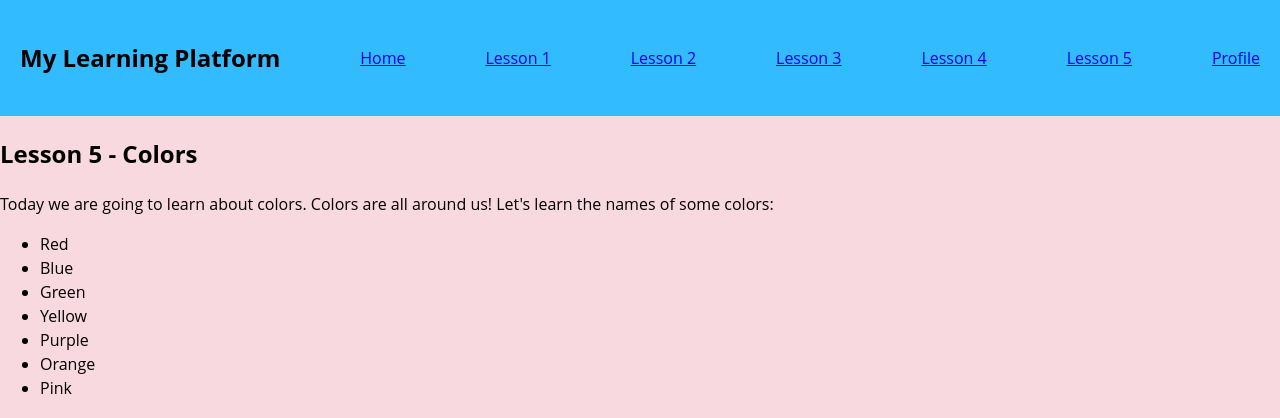
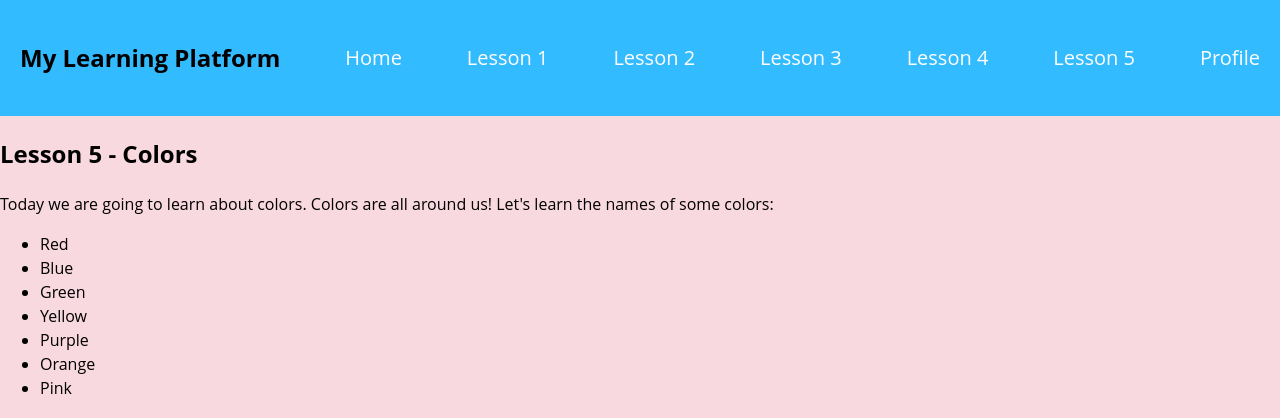
Before and after one commit to varunvinay4u/DASH-PG19CS10-, a PHP site: page /lesson5.html in a window 1280 px wide. Shown: the top 418 px of the page. Run offline with PHP 8.4, Linux system fonts and the light colour scheme.

Commit message:
Update stylel5.css

```diff
--- a/css/stylel5.css
+++ b/css/stylel5.css
@@ -14,3 +14,8 @@ justify-content: space-between;
 align-items: center;
 padding: 20px;
 }
+nav a {
+color: #fff;
+font-size: 20px;
+text-decoration: none;
+}
```
